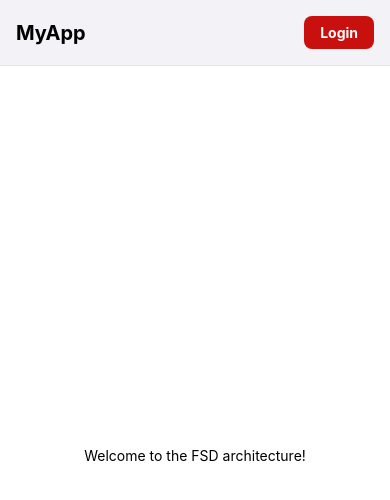
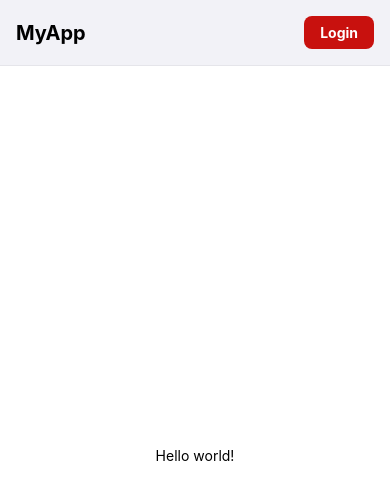
Before and after one commit to EduParize/desafioSauvvi, a React Native app: screen / in a window 390 px wide. Shown: the top 500 px of the page. Built offline with nearby package versions, Linux system fonts and the light colour scheme.

Commit message:
fix: update welcome message in HomeScreen component

```diff
--- a/src/02-pages/home/ui/HomeScreen.tsx
+++ b/src/02-pages/home/ui/HomeScreen.tsx
@@ -11,7 +11,7 @@ export const HomeScreen = () => {
       <HeaderWidget />
 
       <View style={styles.content}>
-        <Text>Welcome to the FSD architecture!</Text>
+        <Text>Hello world!</Text>
       </View>
     </View>
   );
```
